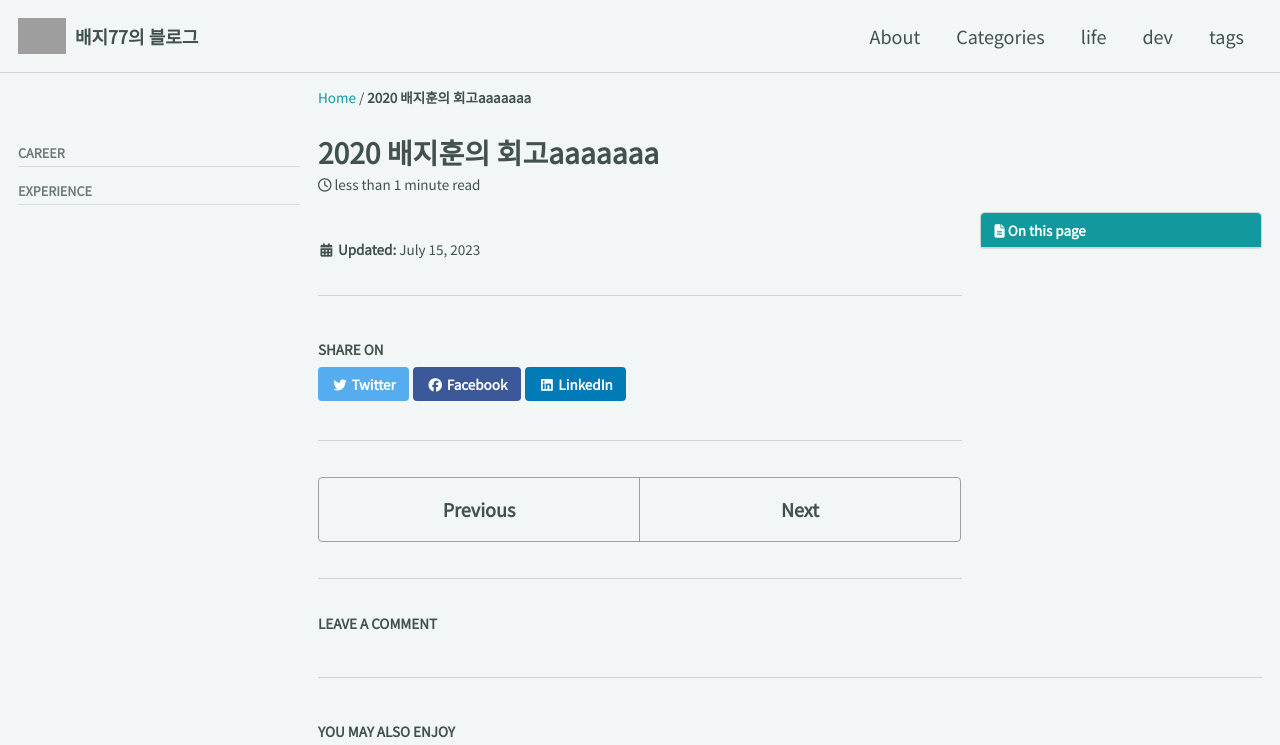
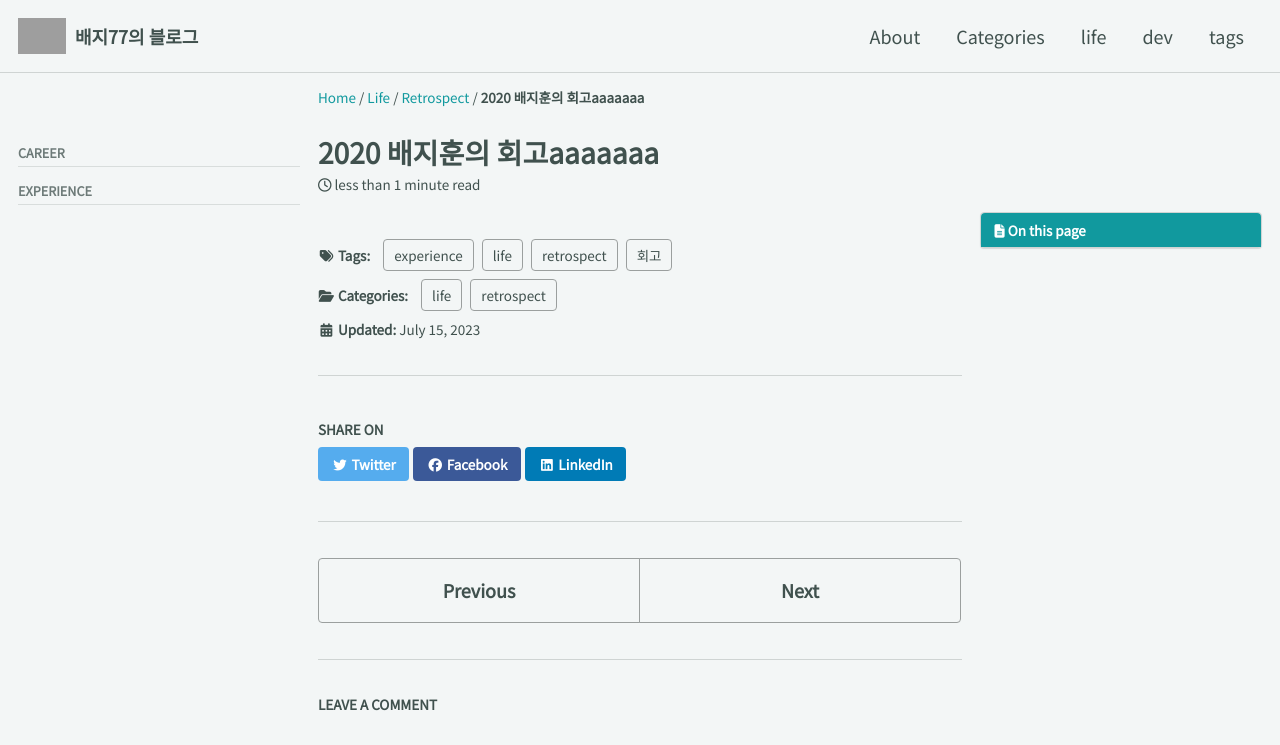
Before and after one commit to BaeJi77/BaeJi77.github.io, a Jekyll site: the page built from _posts/life/retrospect/2023-07-15-안녕.md, in a window 1280 px wide, cut to the strip 0-745 px from the top of the page. Built offline with Jekyll 4.4.1, drawn with Linux system fonts in a browser that asks for light colours; cached includes are drawn as plain includes; nearby versions of some CDN libraries; comment, search, counter and statistics services are not loaded; grey boxes are pictures that could not be loaded.

Commit message:
2023-07-16 test

```diff
--- a/_posts/life/retrospect/2023-07-15-안녕.md
+++ b/_posts/life/retrospect/2023-07-15-안녕.md
@@ -1,4 +1,12 @@
 ---
 title:  "2020 배지훈의 회고aaaaaaa"
 
+categories:
+  - life
+  - retrospect
+tags:
+  - life
+  - experience
+  - 회고
+  - retrospect
 ---
```
